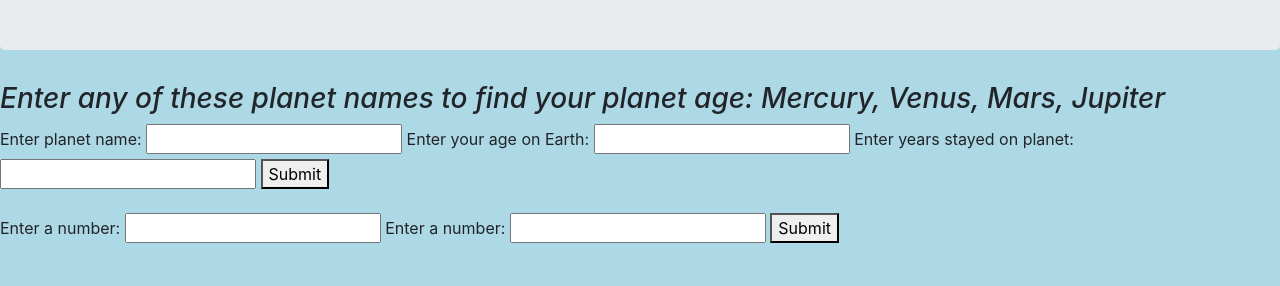
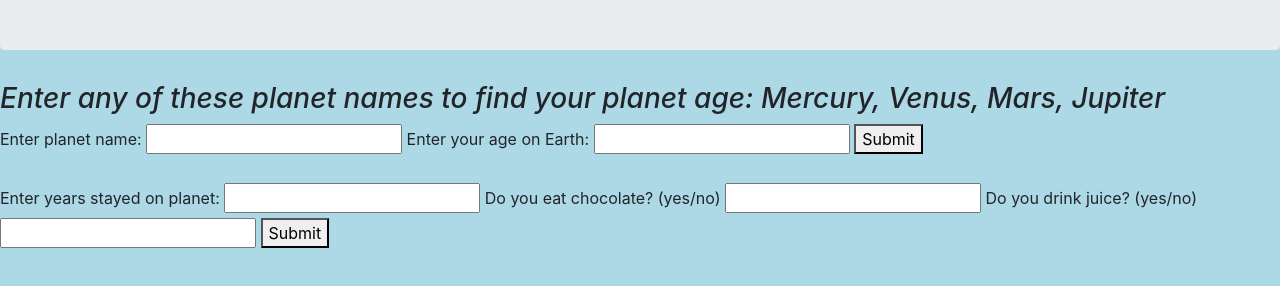
Before and after one commit to oswen138/galactic-calc, a website built with webpack: page src/index.html in a window 1280 px wide. Shown: the part 172-458 px from the top of the page. Built offline with nearby package versions, Linux system fonts and the light colour scheme.

Commit message:
transfer over readme file and edit test file

```diff
--- a/src/index.html
+++ b/src/index.html
@@ -8,21 +8,21 @@
     <h1 class="display-3">Galactic Space Age Calculator</h1>
   </div>
   <h3><em>Enter any of these planet names to find your planet age: Mercury, Venus, Mars, Jupiter</em></h3>
-  <form id="calculator-form">
-    <label for="planetname">Enter planet name:</label>
-    <input id="planetname" type="number">
-    <label for="earthage"">Enter your age on Earth:</label>
-    <input id="earthage" type="number">
-    <label for="planetstay">Enter years stayed on planet:</label>
-    <input id="planetstay" type="number">
+  <form id="age-form">
+    <label for="planet-name">Enter planet name:</label>
+    <input id="planet-name" type="text">
+    <label for="earth-age"">Enter your age on Earth:</label>
+    <input id="earth-age" type="number">
     <button type="submit">Submit</button>
   </form>
   <br>
-  <form id="rectangle-area-form">
-    <label for="rect-length1">Enter a number:</label>
-    <input id="rect-length1" type="number">
-    <label for="rect-length2">Enter a number:</label>
-    <input id="rect-length2" type="number">
+  <form id="expectancy-form">
+    <label for="planet-stay">Enter years stayed on planet:</label>
+    <input id="planet-stay" type="number">
+    <label for="diet1">Do you eat chocolate? (yes/no)</label>
+    <input id="diet1" type="text">
+    <label for="diet2">Do you drink juice? (yes/no)</label>
+    <input id="diet2" type="text">
     <button type="submit">Submit</button>
   </form>
   <ul id="response"></ul>
--- a/src/js/triangle.js
+++ b/src/js/age.js
@@ -1,5 +1,5 @@
-export default class Triangle {
-  constructor(side1, side2, side3) {
+export default class Age {
+  constructor(earthAge, planet) {
     this.side1 = side1;
     this.side2 = side2;
     this.side3 = side3;
```
Also changed, not shown: README.md (added).
